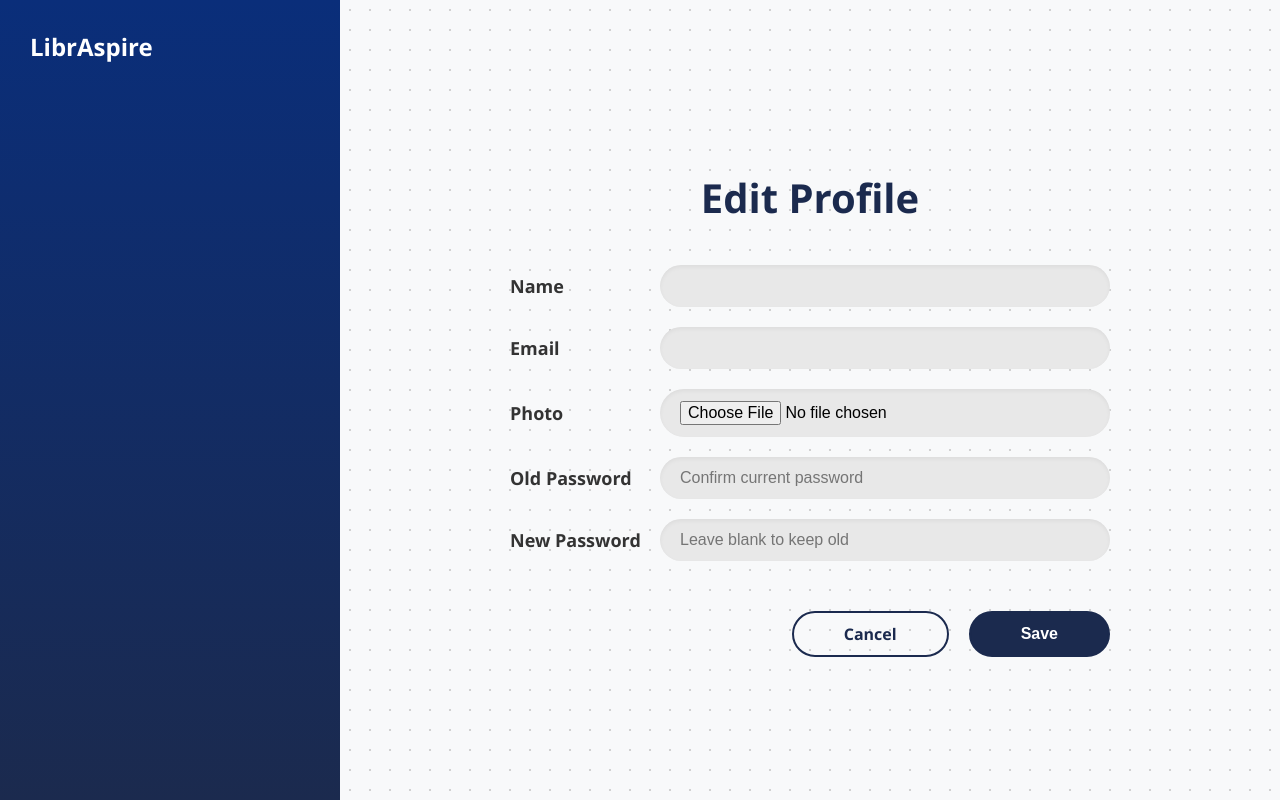
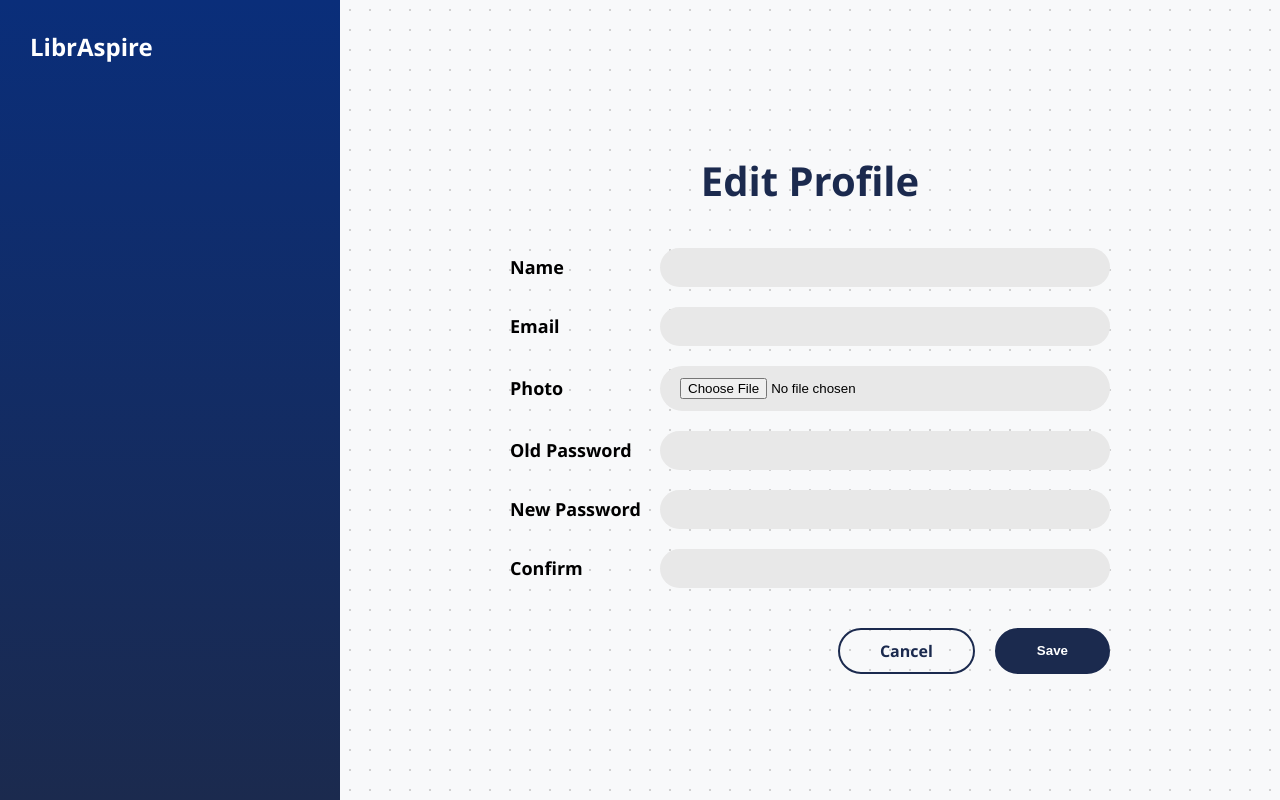
Before and after one commit to ellyciaalvarety/ASpire-2026, a Laravel app: template w3/LibrAspire2/resources/views/superadmin/editprofile.blade.php in a window 1280 px wide. Run offline with Laravel 12, Linux system fonts and the light colour scheme; the template is opened without the code that fills it, so the values that code supplies are empty; parts of the project's set-up code (start-up, migrations or seed data) failed here and were passed over.

Commit message:
Add profile and edit profile for superadmin
foto belum muncul

```diff
--- a/w3/LibrAspire2/app/Http/Controllers/UserController.php
+++ b/w3/LibrAspire2/app/Http/Controllers/UserController.php
@@ -135,6 +135,6 @@ class UserController extends Controller
         }
 
         $user->save();
-        return redirect()->route('profile')->with('success', 'Profil berhasil diperbarui');
-    }
+        return redirect()->route(auth()->user()->role . '.profile')->with('success', 'Profil berhasil diperbarui');
+        }
 }
--- a/w3/LibrAspire2/resources/views/superadmin/editprofile.blade.php
+++ b/w3/LibrAspire2/resources/views/superadmin/editprofile.blade.php
@@ -9,37 +9,30 @@
             margin: 0;
             font-family: 'Segoe UI', Tahoma, Geneva, Verdana, sans-serif;
             background-color: #f8f9fa;
-            /* Latar belakang grid sesuai gambar */
             background-image: radial-gradient(#d1d1d1 0.8px, transparent 0.8px);
             background-size: 20px 20px;
             display: flex;
             height: 100vh;
         }
 
-        /* Sidebar Biru */
         .sidebar {
             width: 280px;
             background: linear-gradient(to bottom, #0a2e7a, #1b2a4e);
             color: white;
             padding: 30px;
-            display: flex;
-            flex-direction: column;
         }
 
         .sidebar h2 {
             font-size: 24px;
             margin: 0;
-            font-weight: bold;
         }
 
-        /* Main Content Area */
         .main-content {
             flex: 1;
             display: flex;
             flex-direction: column;
             align-items: center;
             justify-content: center;
-            padding: 20px;
         }
 
         .edit-title {
@@ -49,7 +42,6 @@
             margin-bottom: 40px;
         }
 
-        /* Form Styling */
         .form-container {
             width: 100%;
             max-width: 600px;
@@ -65,7 +57,6 @@
             width: 150px;
             font-size: 18px;
             font-weight: bold;
-            color: #333;
         }
 
         .form-group input {
@@ -74,37 +65,26 @@
             border-radius: 25px;
             border: none;
             background-color: #e8e8e8;
-            font-size: 16px;
-            outline: none;
-            box-shadow: inset 0 2px 4px rgba(0,0,0,0.05);
         }
 
-        /* Buttons */
         .button-group {
             display: flex;
             justify-content: flex-end;
             gap: 20px;
-            margin-top: 50px;
+            margin-top: 40px;
         }
 
         .btn {
-            padding: 10px 50px;
+            padding: 10px 40px;
             border-radius: 25px;
-            font-size: 16px;
             font-weight: bold;
             cursor: pointer;
             text-decoration: none;
-            transition: 0.3s;
             border: 2px solid #1b2a4e;
         }
 
         .btn-cancel {
-            background-color: transparent;
             color: #1b2a4e;
-        }
-
-        .btn-cancel:hover {
-            background-color: #eee;
         }
 
         .btn-save {
@@ -112,18 +92,26 @@
             color: white;
         }
 
-        .btn-save:hover {
-            background-color: #15223d;
-        }
-
-        /* Alert Error */
         .alert-error {
             background-color: #f8d7da;
-            color: #721c24;
             padding: 10px;
             border-radius: 10px;
             margin-bottom: 20px;
-            font-size: 14px;
+        }
+
+        .alert-success {
+            background-color: #d4edda;
+            padding: 10px;
+            border-radius: 10px;
+            margin-bottom: 20px;
+        }
+
+        .preview-img {
+            width: 80px;
+            height: 80px;
+            border-radius: 50%;
+            object-fit: cover;
+            margin-left: 10px;
         }
     </style>
 </head>
@@ -137,6 +125,15 @@
     <h1 class="edit-title">Edit Profile</h1>
 
     <div class="form-container">
+
+        {{-- SUCCESS --}}
+        @if(session('success'))
+            <div class="alert-success">
+                {{ session('success') }}
+            </div>
+        @endif
+
+        {{-- ERROR --}}
         @if($errors->any())
             <div class="alert-error">
                 <ul>
@@ -150,38 +147,64 @@
         <form action="{{ route('profile.update') }}" method="POST" enctype="multipart/form-data">
             @csrf
 
+            {{-- NAME --}}
             <div class="form-group">
-                    <label for="name">Name</label>
-                    <input type="text" id="name" name="name" value="{{ old('name', $user->name) }}" required>
+                <label>Name</label>
+                <input type="text" name="name" value="{{ old('name', $user->name) }}" required>
+            </div>
+
+            {{-- EMAIL --}}
+            <div class="form-group">
+                <label>Email</label>
+                <input type="email" name="email" value="{{ old('email', $user->email) }}" required>
+            </div>
+
+            {{-- FOTO --}}
+            <div class="form-group">
+                <label>Photo</label>
+                <input type="file" name="foto" onchange="previewImage(event)">
+                @if($user->foto)
+                    <img id="preview" src="{{ asset('storage/'.$user->foto) }}" class="preview-img">
+                @else
+                    <img id="preview" class="preview-img" style="display:none;">
+                @endif
+            </div>
+
+            {{-- PASSWORD --}}
+            <div class="form-group">
+                <label>Old Password</label>
+                <input type="password" name="old_password">
             </div>
 
             <div class="form-group">
-                    <label for="email">Email</label>
-                    <input type="email" id="email" name="email" value="{{ old('email', $user->email) }}" required>
+                <label>New Password</label>
+                <input type="password" name="new_password">
             </div>
 
             <div class="form-group">
-                    <label for="foto">Photo</label>
-                    <input type="file" id="foto" name="foto">
-                </div>
-
-                <div class="form-group">
-                    <label for="old_password">Old Password</label>
-                    <input type="password" id="old_password" name="old_password" placeholder="Confirm current password">
-                </div>
-
-                <div class="form-group">
-                    <label for="new_password">New Password</label>
-                    <input type="password" id="new_password" name="new_password" placeholder="Leave blank to keep old">
+                <label>Confirm</label>
+                <input type="password" name="new_password_confirmation">
             </div>
 
             <div class="button-group">
-                    <a href="{{ route('profile') }}" class="btn btn-cancel">Cancel</a>
+                <a href="{{ route(auth()->user()->role . '.profile') }}" class="btn btn-cancel">Cancel</a>
                 <button type="submit" class="btn btn-save">Save</button>
             </div>
         </form>
     </div>
 </div>
 
+<script>
+function previewImage(event) {
+    const reader = new FileReader();
+    reader.onload = function(){
+        const img = document.getElementById('preview');
+        img.src = reader.result;
+        img.style.display = 'block';
+    }
+    reader.readAsDataURL(event.target.files[0]);
+}
+</script>
+
 </body>
 </html>
```
Also changed, not shown: 1 other file. Lines whose indentation alone changed are shown as unchanged.
